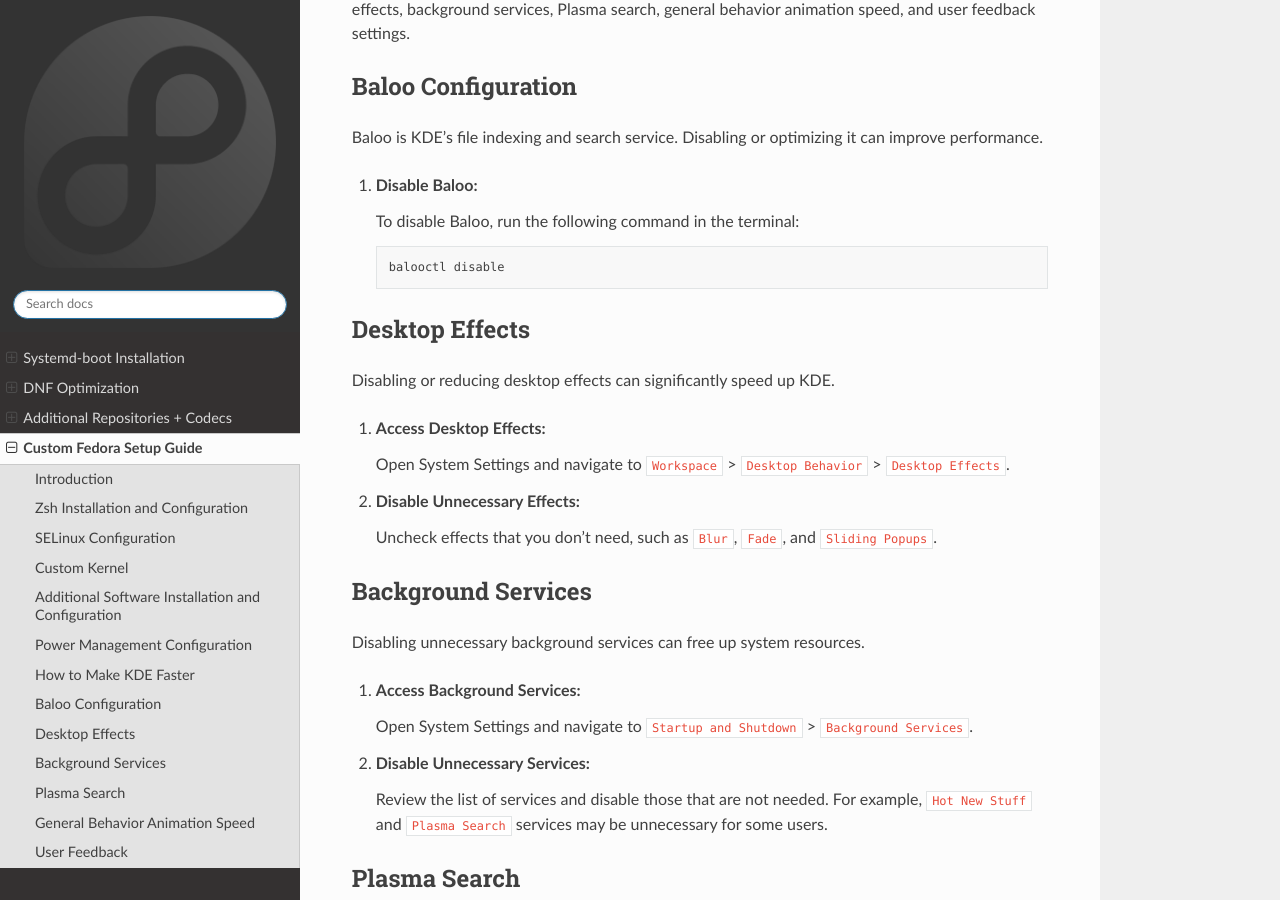
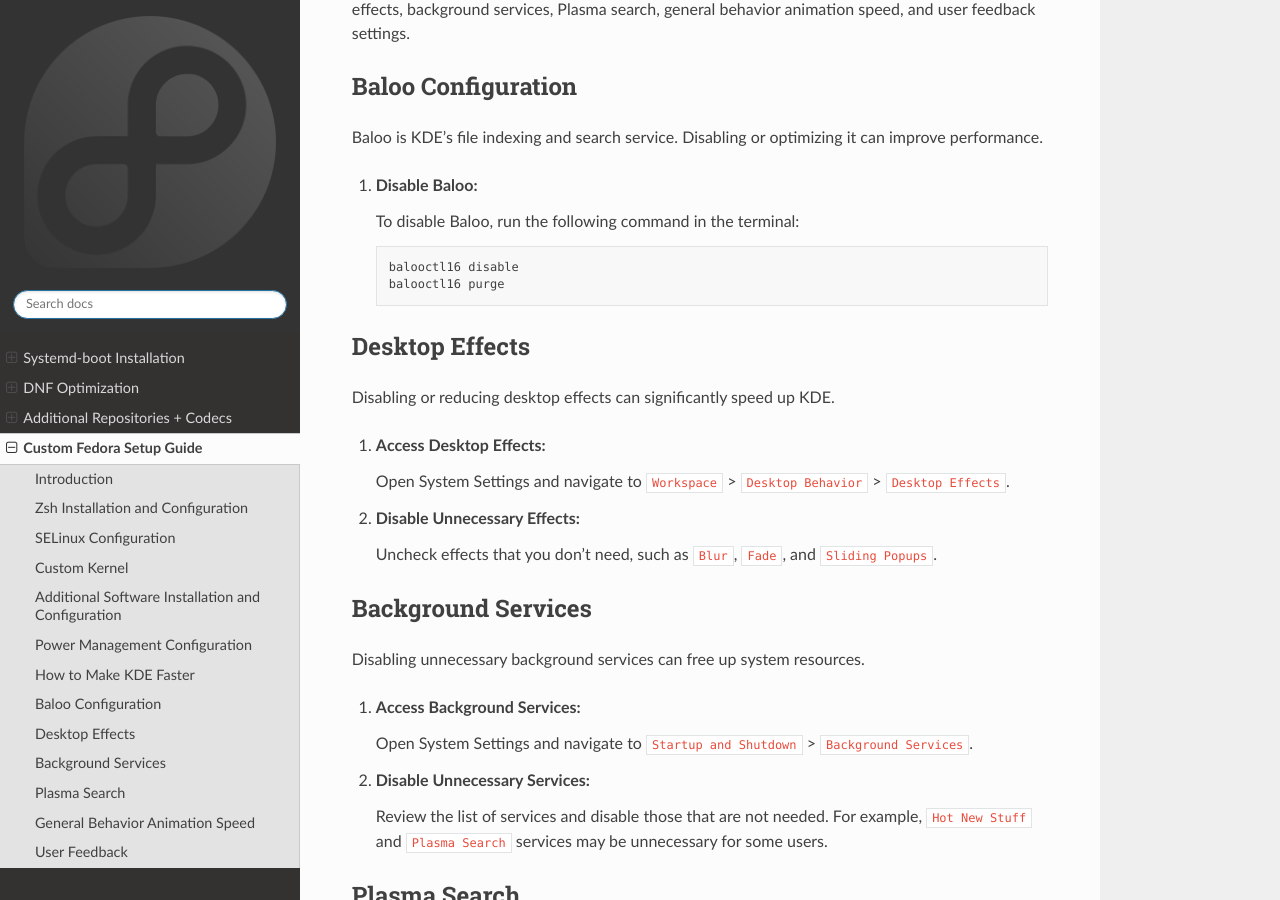
Before and after one commit to Witek3023/Fedora-Post-Installation-Tips, a Sphinx documentation site: the page built from docs/source/personal.rst, in a window 1280 px wide and 900 px high, scrolled down 4267 px. Built offline with Sphinx 7.4.7 and the Read the Docs theme 2.0.0, drawn with Linux system fonts in a browser that asks for light colours.

Commit message:
Update personal.rst

```diff
--- a/docs/source/personal.rst
+++ b/docs/source/personal.rst
@@ -220,7 +220,8 @@
 
    .. code-block:: bash
 
-      balooctl disable
+      balooctl16 disable
+      balooctl16 purge
 
 Desktop Effects
 -----------------
```
